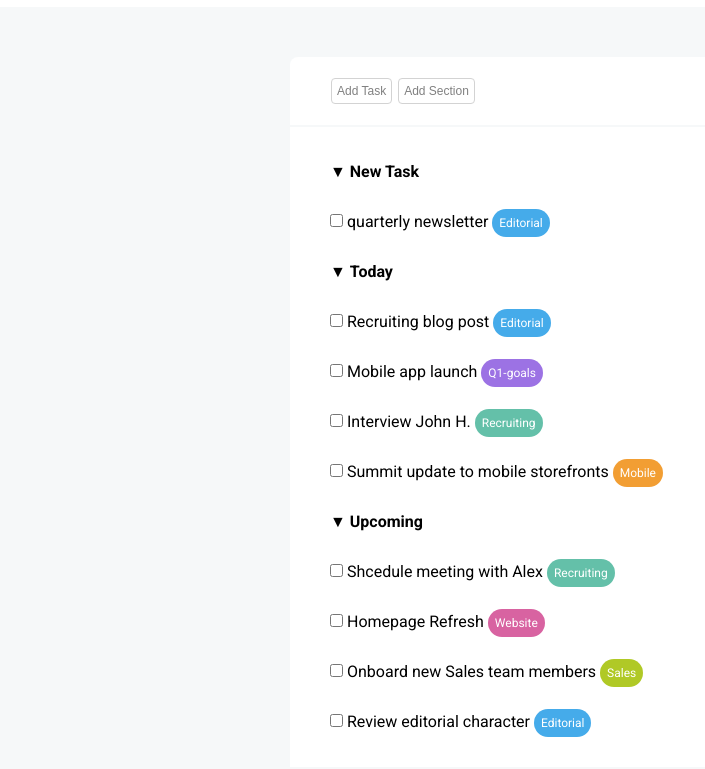
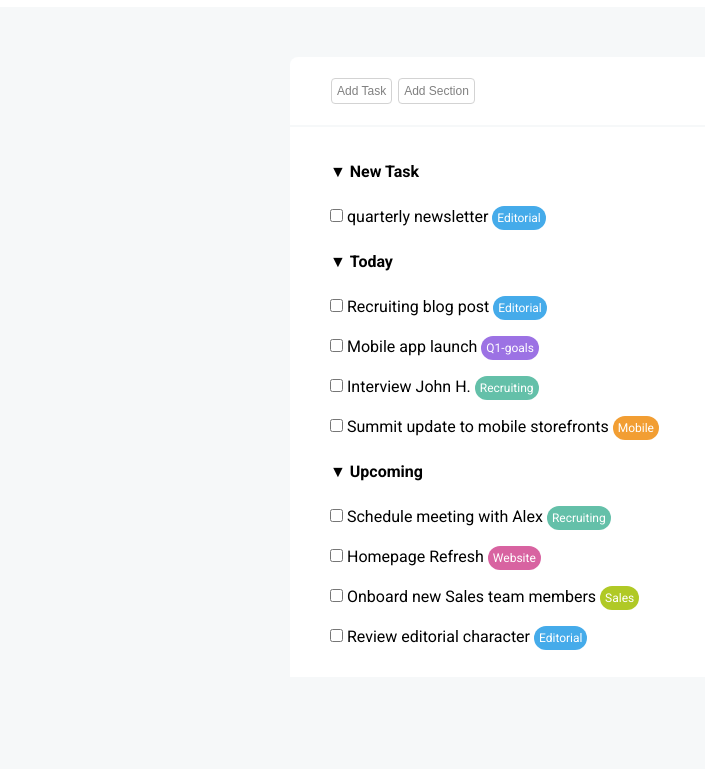
Before and after one commit to AdrianaSantorio/html-css-toboolist, a plain HTML site: page index.html in a window 1280 px wide. Shown: the part 63-832 px from the top of the page, without its empty margins (0-705 px from the left). After the commit the page ends 800 px from the top, so only its background shows below. Drawn offline with Linux system fonts and the light colour scheme.

Commit message:
adjusted line-heights in "to-do" list

```diff
--- a/css/style.css
+++ b/css/style.css
@@ -77,24 +77,23 @@ button:hover {
     color: white;
 }
 
+
 /* list */
 
-ul {
+.timeline {
     line-height: 50px;
     list-style-position: inside;
-}
-
-.timeline {
     list-style-type: "\25BC";
 }
 
 .to-do {
+    line-height: 40px;
     list-style-type: none;
 }
 
 .etichetta {
     display: inline-block;
-    padding: 7px;
+    padding: 5px;
     color: white;
     line-height: normal;
     font-weight: 400;
--- a/index.html
+++ b/index.html
@@ -78,7 +78,7 @@
                     <ul class="to-do">
                         <li>
                             <input type="checkbox">
-                            <span>Shcedule meeting with Alex</span>
+                            <span>Schedule meeting with Alex</span>
                             <div class="etichetta Recruiting">Recruiting</div>
                         </li>
                         <li>
```
